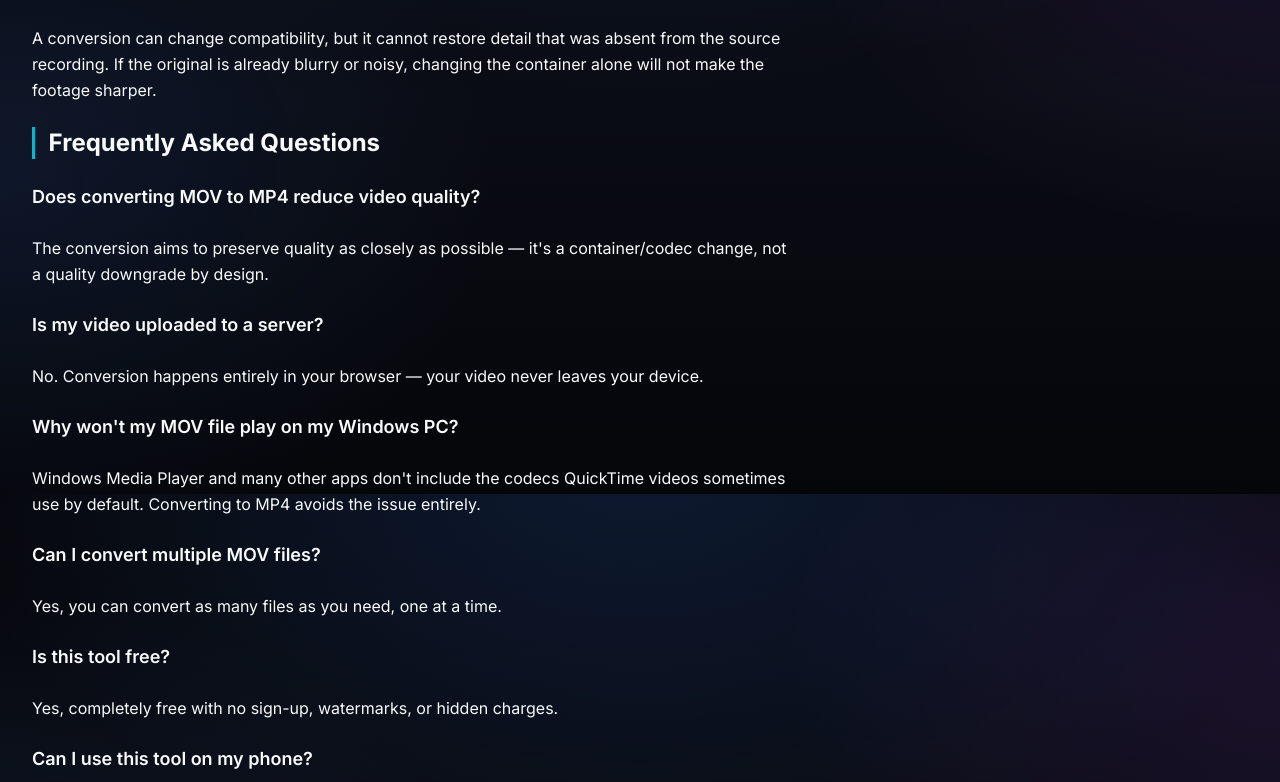
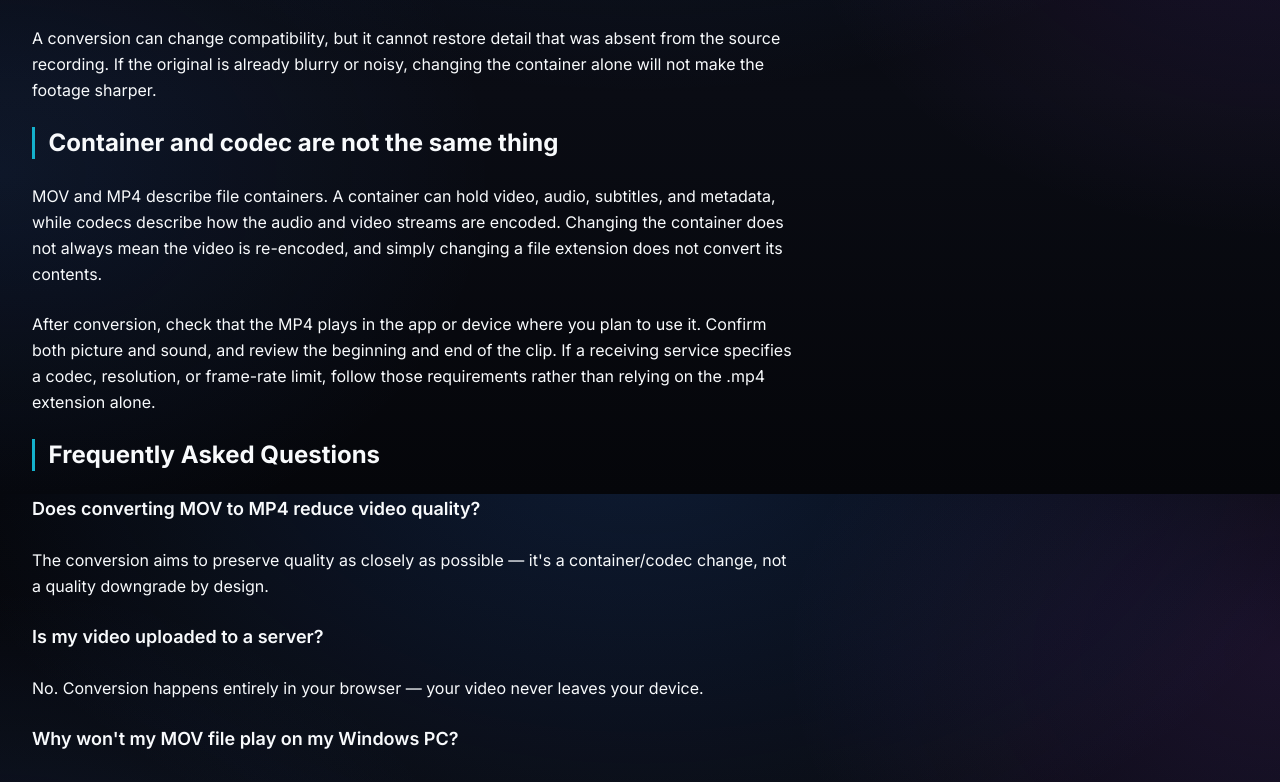
Before and after one commit to surajkumar122024-star/ok01, a Next.js app: page /blog/how-to-convert-mov-to-mp4 in a window 1280 px wide. Shown: the part 2706-3488 px from the top of the page. Built offline with nearby package versions, Linux system fonts and the light colour scheme.

Commit message:
Add distinct practical guidance to article

```diff
--- a/src/app/blog/how-to-convert-mov-to-mp4/page.tsx
+++ b/src/app/blog/how-to-convert-mov-to-mp4/page.tsx
@@ -120,6 +120,20 @@ export default function MovToMp4GuideArticle() {
             container alone will not make the footage sharper.
           </p>
 
+          <h2 className="text-2xl font-bold mt-8">Container and codec are not the same thing</h2>
+          <p>
+            MOV and MP4 describe file containers. A container can hold video, audio, subtitles,
+            and metadata, while codecs describe how the audio and video streams are encoded. Changing
+            the container does not always mean the video is re-encoded, and simply changing a file
+            extension does not convert its contents.
+          </p>
+          <p>
+            After conversion, check that the MP4 plays in the app or device where you plan to use
+            it. Confirm both picture and sound, and review the beginning and end of the clip. If a
+            receiving service specifies a codec, resolution, or frame-rate limit, follow those
+            requirements rather than relying on the .mp4 extension alone.
+          </p>
+
           <h2 id="faq" className="text-2xl font-bold mt-8">Frequently Asked Questions</h2>
           <h3 className="text-lg font-semibold mt-4">Does converting MOV to MP4 reduce video quality?</h3>
           <p>The conversion aims to preserve quality as closely as possible — it&apos;s a container/codec change, not a quality downgrade by design.</p>
```
